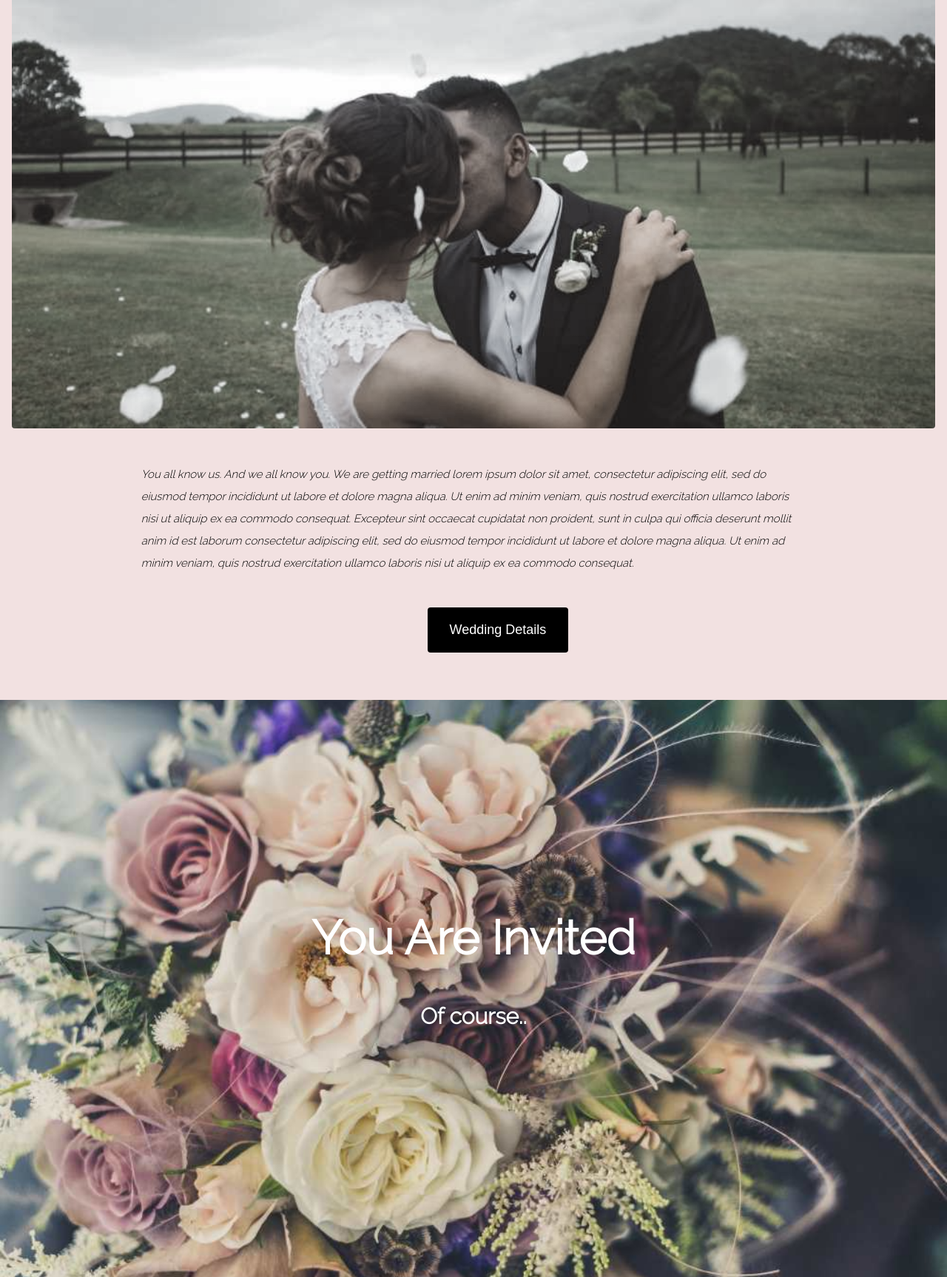
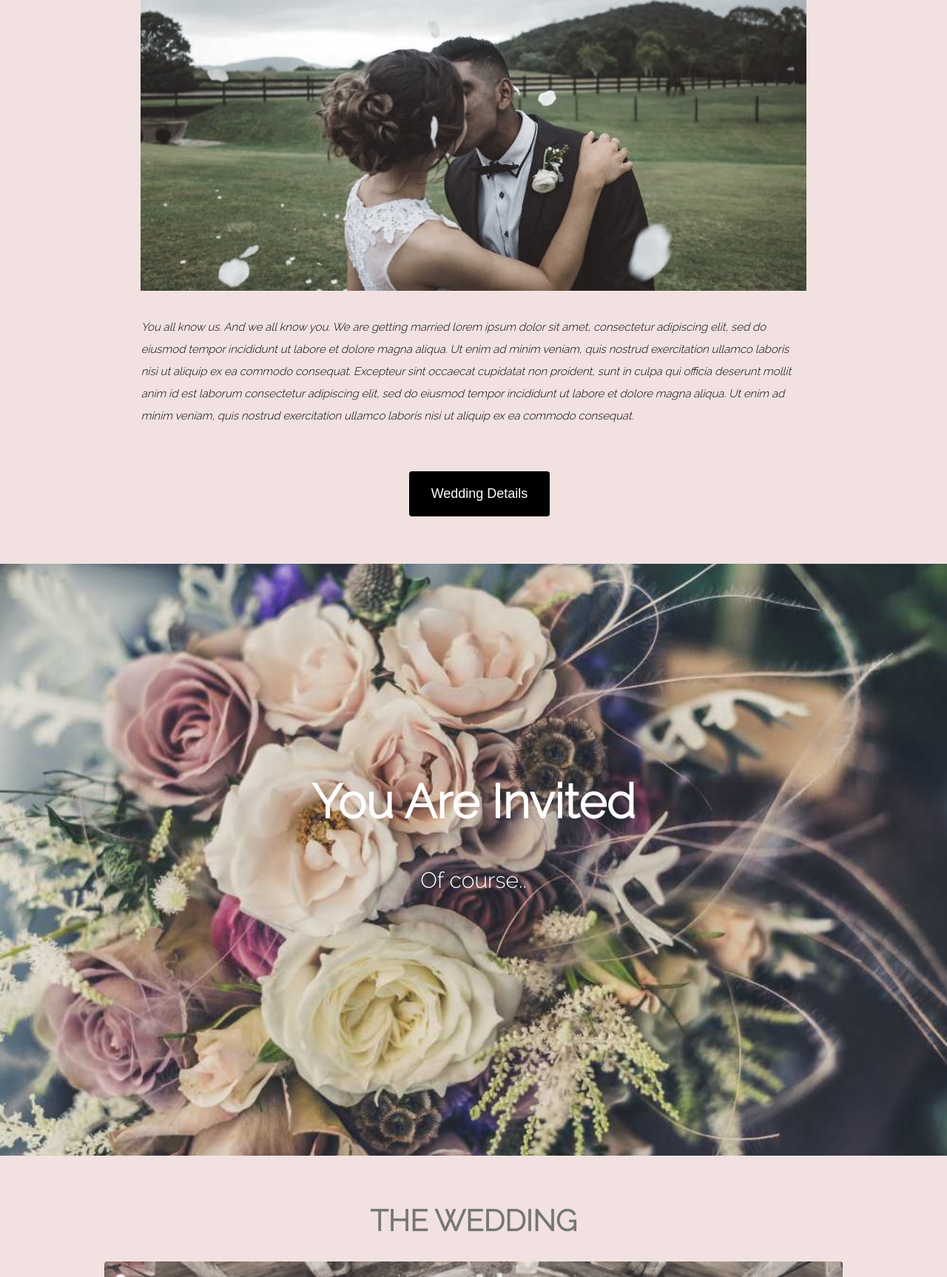
Before and after one commit to frckbrice/wedding-template-2023, a plain HTML site: page index.html in a window 1280 px wide. Shown: the part 1074-2800 px from the top of the page at 74% size. Drawn offline with Linux system fonts and the light colour scheme.

Commit message:
modifying titles

```diff
--- a/assets/styles/styles.css
+++ b/assets/styles/styles.css
@@ -60,20 +60,22 @@ b {
 .title1 {
   margin: 10px;
   text-align: center;
+  margin-bottom: 40px;
 }
 
 .title1 b {
   color: #757575;
+  font-size: 40px;
 }
 
 .imag {
   text-align: center;
 }
 
-.imgec2 {
+.imag.imgec2 {
   margin: 32px 0;
   vertical-align: middle;
-  filter: grayscale(50%);
+  filter: grayscale(95%);
   border-radius: 4px;
   border-style: none;
   overflow: clip;
@@ -82,10 +84,11 @@ b {
 
 .imag p {
   font-size: 15px;
-  margin: 15px 14%;
+  margin: 30px 14%;
   color: #000;
   text-align: left;
   line-height: 2;
+  font-weight: 400;
 }
 
 .btndetail {
@@ -94,7 +97,7 @@ b {
   background-color: #000;
   padding: 20px 30px;
   cursor: pointer;
-  margin-left: 45%;
+  margin-left: 43%;
   margin-top: 30px;
   border-radius: 4px;
   border: none;
@@ -132,6 +135,7 @@ b {
   width: 443.59px;
   height: 96px;
   font-size: 30px;
+  font-weight: 300;
 }
 
 #sect4 {
@@ -144,11 +148,17 @@ b {
 }
 
 .sect4-title {
+  text-align: center;
+  font-weight: bold;
+}
+
+.sect4-title b {
   color: #757575;
-  font-size: 64px;
+  font-size: 40px;
   margin: 10px;
   text-align: center;
   margin-bottom: 30px;
+  font-weight: bold;
 }
 
 .sect4-imag {
@@ -190,7 +200,7 @@ b {
 
 #sect5 {
   background: #fdd;
-  padding: 64px 16px;
+  padding: 50px 16px;
   text-align: center;
   letter-spacing: 4px;
   margin-bottom: 0;
@@ -200,7 +210,7 @@ b {
 #sect5 h4 {
   font-size: 36px;
   font-weight: 500;
-  margin-top: 50px;
+  margin: 30px 0;
 }
 
 #sect5 p {
@@ -243,15 +253,6 @@ footer p {
 footer p a {
   color: #fff;
 }
-
-/*
-
-.navbar {
-  bottom: 0;
-  position: fixed;
-  width: 100%;
-  z-index: 1;
-} */
 
 .in-navbar {
   color: #000;
```
Also changed, not shown: index.html (+5 -2 lines).
